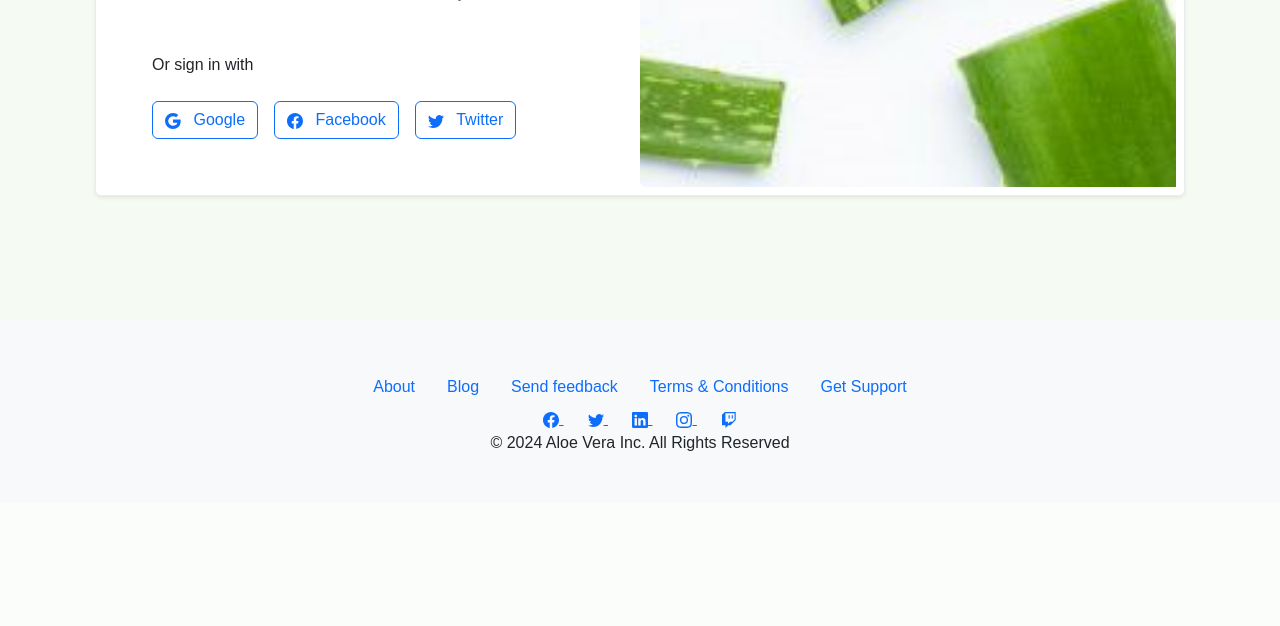
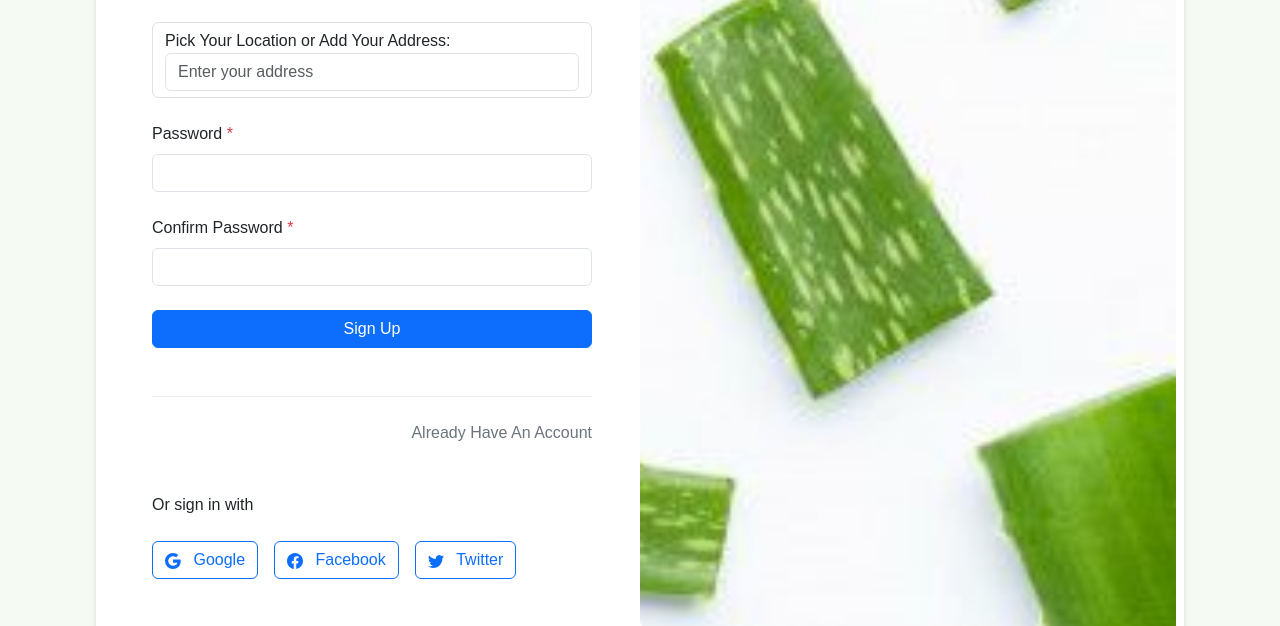
Before and after one commit to AbdelrhmanEssam74/Aloe-Vera, a PHP site: page /signup in a window 1280 px wide. Shown: the part 1018-1644 px from the top of the page. Before the commit the page ends 1469 px from the top, so only its background shows below. Run offline with PHP 8.4, Linux system fonts and the light colour scheme; data that the repository does not hold is empty; some libraries are stand-ins or nearby versions.

Commit message:
Update database configuration and form validation
- Change HOST to localhost for development environment.
- Update database credentials to use simplified values.
- Add validation rule for 'product_title' in CategoriesController.
- Include 'address' field as a required input in SignupController.
- Enhance product upload form by adding 'Product Title' input and 'Address' field with validation.
- Modify navigation to include a link to the categories section.

```diff
--- a/App/Controllers/CategoriesController.php
+++ b/App/Controllers/CategoriesController.php
@@ -35,12 +35,11 @@ class CategoriesController
         $storedImages = $filesHandler->getImagesArr();
         $validator = new Validation();
         $validator->rules([
-            'full_name' => 'required',
+            'product_title' => 'required',
             'phone_number' => 'required',
             'cactus_type' => 'required',
             'available_quantity' => 'required',
             'price' => 'required',
-            'address' => 'required',
         ]);
         $validator->make(request()->all());
 
@@ -51,14 +50,13 @@ class CategoriesController
         $uploadedFiles = $filesHandler->upload();
         Product::create([
             'product_id' => $filesHandler->getProductId(),
-            'full_name' => request('full_name'),
+            'product_title' => request('product_title'),
             'phone_number' => request('phone_number'),
             'user_id' => $user_id,
             'cactus_type' => request('cactus_type'),
             'quantity' => request('available_quantity'),
             'price' => request('price'),
             'negligible' => (request('negligible') === "on") ? 1 : 0,
-            'address' => request('address'),
             'details' => request('additional-details'),
             'images' => $filesHandler->getImagesArr()
         ]);
--- a/App/Controllers/SignupController.php
+++ b/App/Controllers/SignupController.php
@@ -21,6 +21,7 @@ class SignupController
             'full_name' => 'required|alphaNum|between:6,30',
             'username' => 'required|alphaNum|between:5,20|unique:users,username',
             'email' => 'required|email|between:15,75|unique:users,email',
+            'address' => 'required',
             'password' => 'required|password_confirmation',
             'password_confirmation' => 'required',
             'phone_number' => 'required|phone_number'
@@ -36,6 +37,7 @@ class SignupController
             'full_name' => request('full_name'),
             'username' => request('username'),
             'email' => request('email'),
+            'address' => request('address'),
             'password' => bcrypt(request('password')),
             'phone_number' => request('phone_number'),
         ]);
--- a/views/auth/signup.php
+++ b/views/auth/signup.php
@@ -71,7 +71,7 @@ if (!empty(app()->session->get('login')) && app()->session->get('login') === tru
                                         ?>
                                     </div>
                                 </div>
-                                <div class="col-12 position-relative">
+                                <div class="col-12 mb-3 position-relative">
                                     <label for="email" class="form-label">Phone Number <span
                                                 class="text-danger">*</span></label>
                                     <input type="tel" class="form-control" name="phone_number" id="phone_number"
@@ -87,7 +87,26 @@ if (!empty(app()->session->get('login')) && app()->session->get('login') === tru
                                         ?>
                                     </div>
                                 </div>
-                                <div class="col-12 position-relative">
+                                <div class=" mt-4 col-12 col-md-12">
+                                    <div id="map" class="mb-4"></div>
+                                    <input type="text" id="latitude" readonly hidden>
+                                    <input type="text" id="longitude" readonly hidden>
+                                    <div class="form-control">
+                                        <label for="address">Pick Your Location or Add Your Address:</label>
+                                        <input type="text" class="form-control" name="address" id="address"
+                                               placeholder="Enter your address">
+                                        <div class="errorHelp mt-1">
+                                            <?php
+                                            if (!empty(app()->session->getFlash('errors')['address'])):
+                                                echo "<p  class=' text-danger form-text'>*" .
+                                                    ucwords(str_replace('_', " ", app()->session->getFlash('errors')['address'][0]))
+                                                    . "</p>";
+                                            endif;
+                                            ?>
+                                        </div>
+                                    </div>
+                                </div>
+                                <div class="col-12 mt-4 position-relative">
                                     <label for="password" class="form-label">Password <span
                                                 class="text-danger">*</span></label>
                                     <input type="password" class="form-control" name="password" id="password"
@@ -103,7 +122,7 @@ if (!empty(app()->session->get('login')) && app()->session->get('login') === tru
                                         ?>
                                     </div>
                                 </div>
-                                <div class="col-12 position-relative">
+                                <div class="col-12 mt-4 position-relative">
                                     <label for="password" class="form-label">Confirm Password <span
                                                 class="text-danger">*</span></label>
                                     <input type="password" class="form-control" name="password_confirmation"
@@ -119,15 +138,6 @@ if (!empty(app()->session->get('login')) && app()->session->get('login') === tru
                                         ?>
                                     </div>
                                 </div>
-                                <!--                                <div class="col-12">-->
-                                <!--                                    <div class="form-check">-->
-                                <!--                                        <input class="form-check-input" type="checkbox" value="" name="remember_me"-->
-                                <!--                                               id="remember_me">-->
-                                <!--                                        <label class="form-check-label text-secondary" for="remember_me">-->
-                                <!--                                            I agree all statements in Terms of service-->
-                                <!--                                        </label>-->
-                                <!--                                    </div>-->
-                                <!--                                </div>-->
                                 <div class="col-12">
                                     <div class="d-grid">
                                         <button class="btn bsb-btn-xl btn-primary" type="submit">
--- a/views/index.php
+++ b/views/index.php
@@ -95,7 +95,7 @@
 <!--End CTA Section-->
 
 <!--Start Categories Section-->
-<section class="py-6 category-section mb-4">
+<section id="categories" class="py-6 category-section mb-4">
     <img src="/assets/images/item1.png" class="category-section-img">
     <img src="/assets/images/item1.png" class="category-section-img img2">
     <div class="container">
--- a/views/partials/navbar.php
+++ b/views/partials/navbar.php
@@ -8,8 +8,8 @@
             </div>
             <div class="nav-links">
                 <a href="/">Home</a>
+                <a href="/#categories">Categories</a>
                 <a href="/aboutUs">About</a>
-                <a href="#">Services</a>
                 <a href="/contactUs">Contact</a>
             </div>
         </div>
@@ -33,7 +33,7 @@
                 </svg>
             </a>
             <div class="cart-icon" data-count="5">
-                <a  data-bs-toggle="offcanvas" href="#offcanvasExample" role="button" aria-controls="offcanvasExample">
+                <a data-bs-toggle="offcanvas" href="#offcanvasExample" role="button" aria-controls="offcanvasExample">
                     <i class="fa-solid fa-cart-shopping "></i>
                 </a>
             </div>
```
Also changed, not shown: views/categories/aloe_vera_farmers.php (+42 -42 lines).
